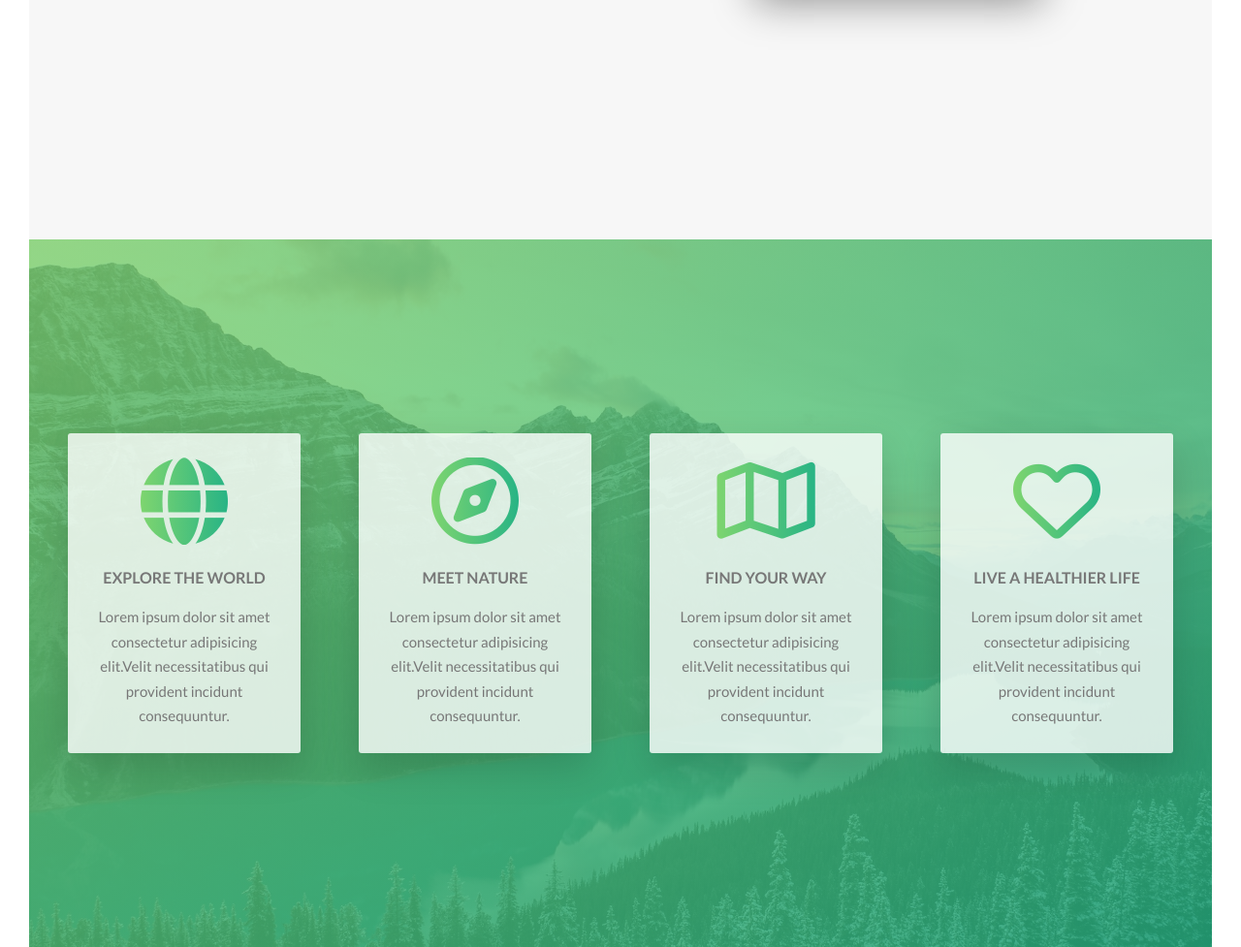
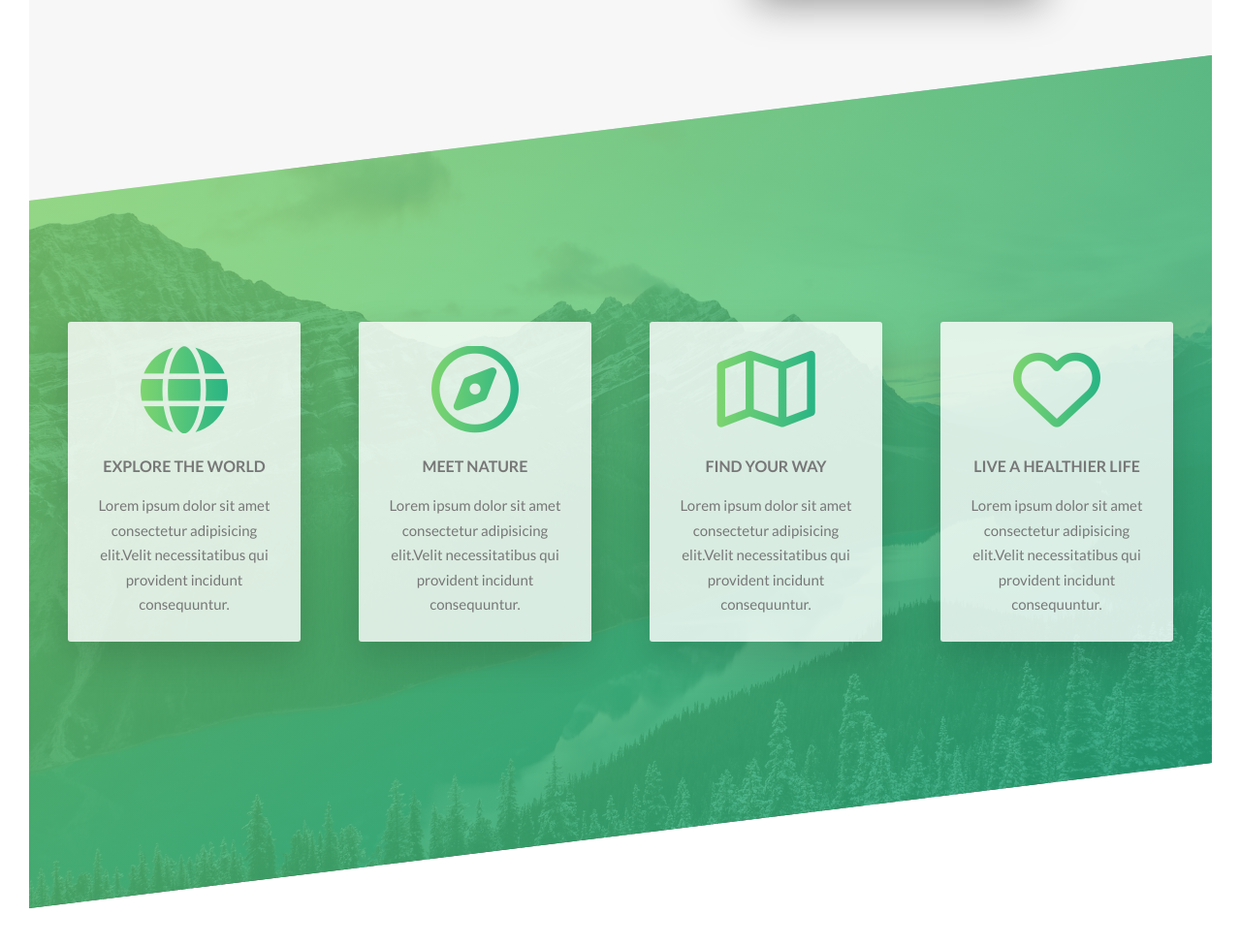
Before and after one commit to wintersprouter/tours, a website: page index.html in a window 1280 px wide. Shown: the part 1330-2307 px from the top of the page at 97% size. After the commit the page ends 2267 px from the top, so only its background shows below. Drawn offline with Linux system fonts and the light colour scheme.

Commit message:
feat:modify section feature background

```diff
--- a/sass/pages/_home.scss
+++ b/sass/pages/_home.scss
@@ -11,4 +11,9 @@
     rgba($color-primary-dark, 0.8)),
   url(../img/nat-4.jpg);
   background-size: cover;
+  transform: skewY(-7deg);
+  margin-top: -11.5rem;
+  & > * {
+    transform: skewY(7deg);
+  }
 }
```
Also changed, not shown: css/style.css.
